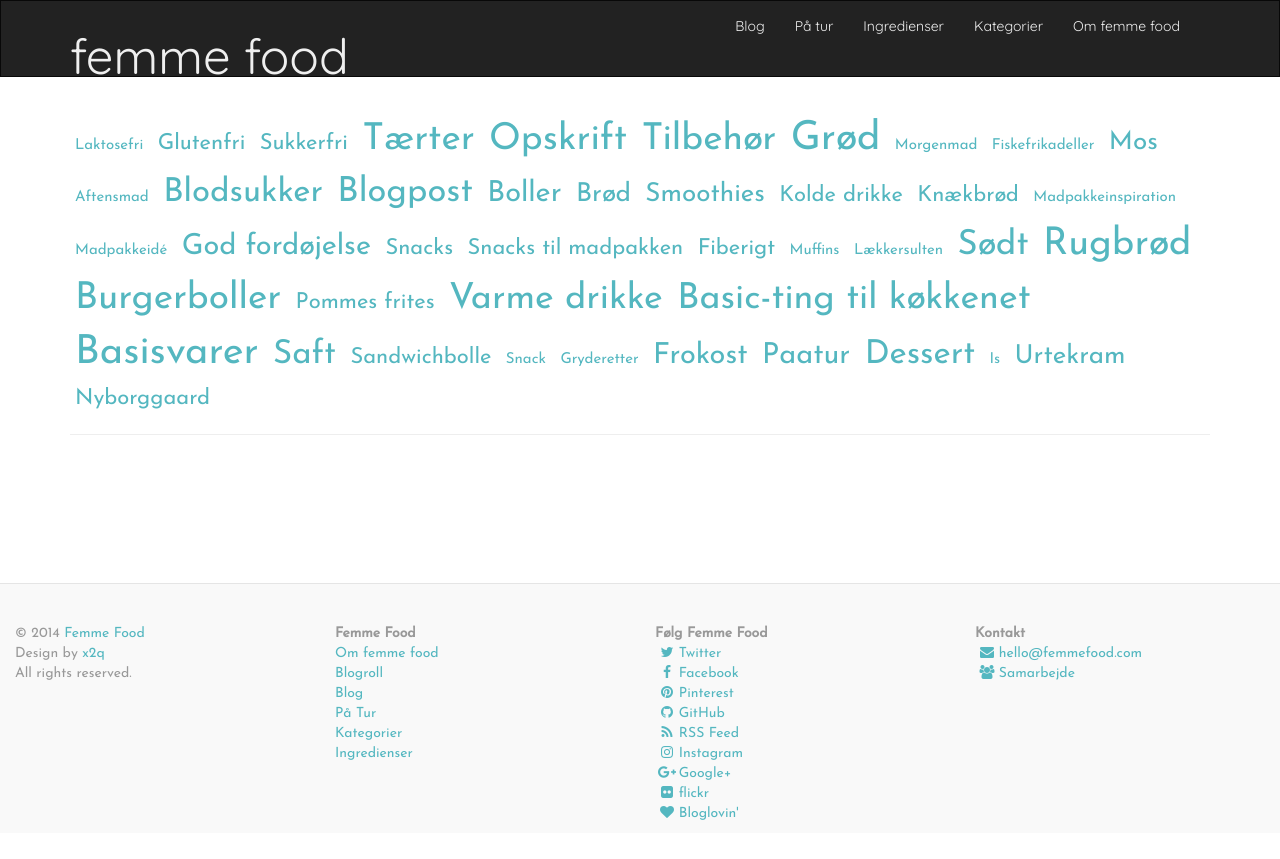
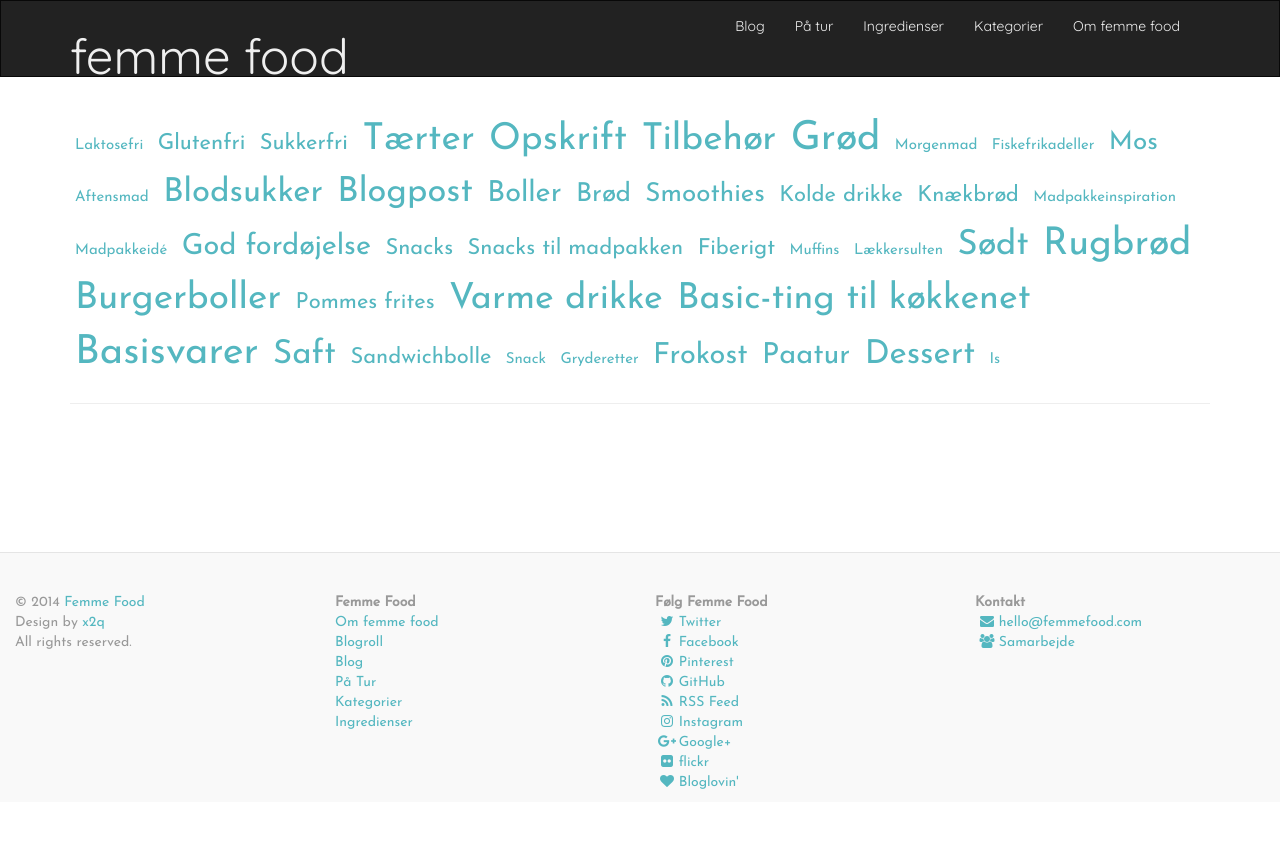
Before and after one commit to femmefood/femmefood.com, a Jekyll site: the page built from kategorier/index.html, in a window 1280 px wide. Shown: the top 859 px of the page. Built offline with Jekyll 4.4.1, drawn with Linux system fonts in a browser that asks for light colours; nearby versions of some CDN libraries; Markdown is read by kramdown in place of the engine named in the settings.

Commit message:
added corrections

```diff
--- a/_posts/2014-09-06-konkurrence-under-food-festival-2014.md
+++ b/_posts/2014-09-06-konkurrence-under-food-festival-2014.md
@@ -1,14 +1,10 @@
 ---
-layout: recipe
+layout: post
 title: Konkurrence under Food Festival 2014
 image: https://farm6.staticflickr.com/5561/14967281010_a34ce47e0d_n.jpg
 date: 2014-09-06 09:52
-tags:
-- Konkurrence
 categories:
-- Opskrift
-- Urtekram
-- Nyborggaard
+- Blogpost
 
 ---
 
```
